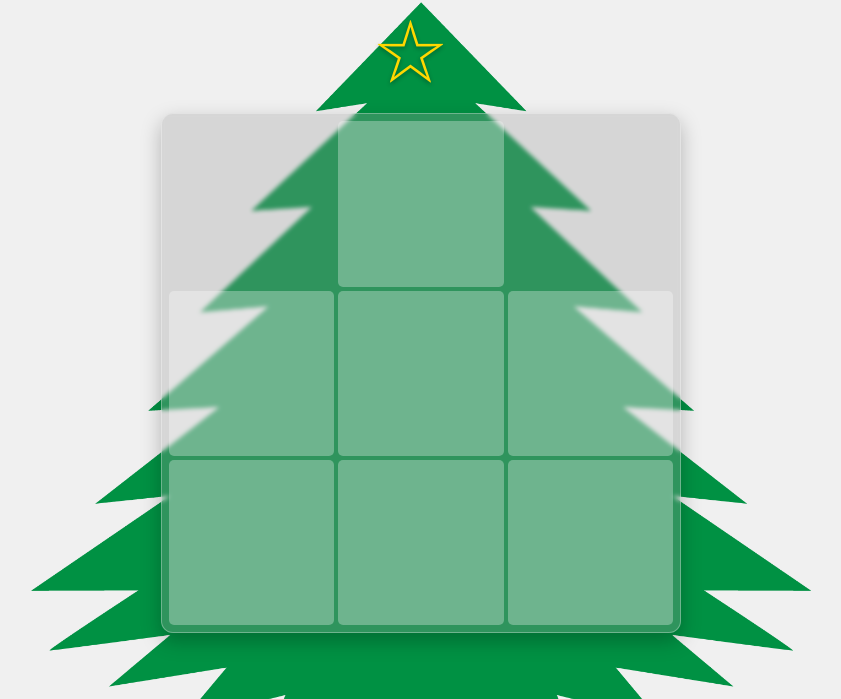
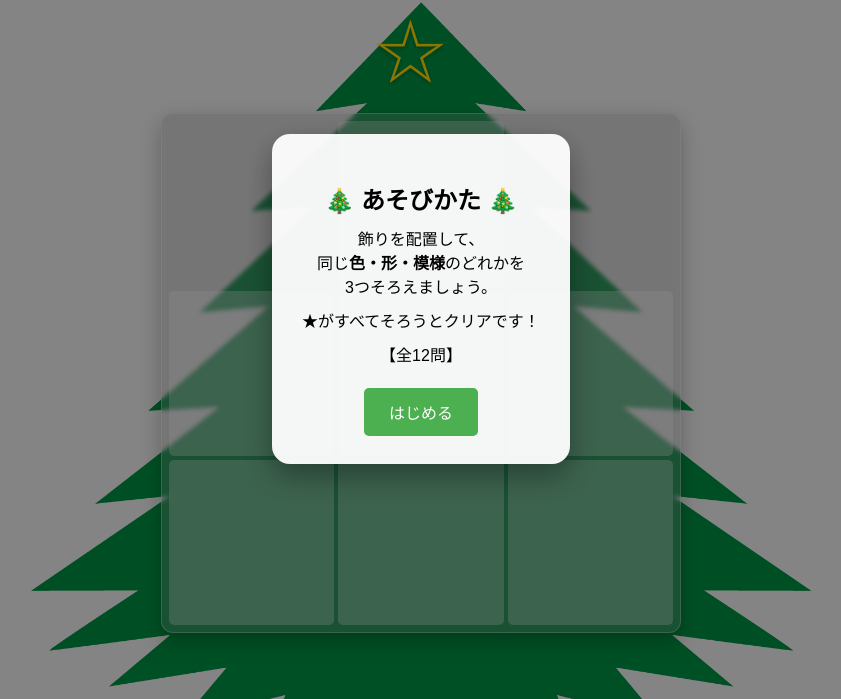
Before and after one commit to ryofui1/christmas-puzzle, a plain HTML site: page index.html in a window 1280 px wide. Shown: the part 101-800 px from the top of the page, without its empty margins (219-1060 px from the left). Drawn offline with nearby package versions, Linux system fonts and the light colour scheme.

Commit message:
内部は完成

```diff
--- a/index.html
+++ b/index.html
@@ -9,6 +9,27 @@
     <script src="https://cdn.jsdelivr.net/npm/html2canvas@1.4.1/dist/html2canvas.min.js"></script>
 </head>
 <body>
+    <div id="rule-screen">
+        <div class="rule-box">
+            <h2>🎄 あそびかた 🎄</h2>
+
+            <p>
+                飾りを配置して、<br>
+                同じ<strong>色・形・模様</strong>のどれかを<br>
+                3つそろえましょう。
+            </p>
+
+            <p>
+                ★がすべてそろうとクリアです！
+            </p>
+            <p>
+                【全12問】
+            </p>
+
+            <button id="start-btn">はじめる</button>
+        </div>
+    </div>
+
     <div class="container">
         <h1 id="problem-title">3x3 カラー パズル</h1>
         <div id="star-score" aria-label="score">
--- a/script.js
+++ b/script.js
@@ -680,9 +680,23 @@ attachEvents() {
         // ✅ クリア画面ボタン（事前登録）
         const nextBtn = document.getElementById('next-btn');
         if (nextBtn) nextBtn.onclick = () => this.nextProblem();
+
+        const startBtn = document.getElementById('start-btn');
+        if (startBtn) startBtn.onclick = () => this.hideAllOverlays();
 }
 
+    hideAllOverlays() {
+        const ids = [
+            'rule-screen',
+            'clear-screen',
+            'all-clear-screen'
+        ];
 
+        ids.forEach(id => {
+            const el = document.getElementById(id);
+            if (el) el.hidden = true;
+        });
+    }
 
     handleDrop(e) {
 
--- a/style.css
+++ b/style.css
@@ -472,6 +472,42 @@ button:hover {
     justify-content: center;
 }
 
+#rule-screen {
+    position: fixed;
+    inset: 0;
+    background: rgba(0,0,0,0.45);
+
+    display: flex;
+    align-items: center;
+    justify-content: center;
+
+    z-index: 10000; /* all-clear と同等かそれ以上 */
+}
+
+#rule-screen[hidden] {
+    display: none;
+}
+
+.rule-box {
+    background: rgba(255,255,255,0.95);
+    padding: 28px 30px;
+    border-radius: 18px;
+    text-align: center;
+    max-width: min(90vw, 360px);
+
+    box-shadow: 0 12px 30px rgba(0,0,0,0.35);
+}
+
+.rule-box h2 {
+    margin-bottom: 12px;
+}
+
+.rule-box p {
+    margin: 10px 0;
+    line-height: 1.5;
+}
+
+
 #download-btn, #next-level-btn {
     padding: 12px 25px;
     font-size: 1.1rem;
```
